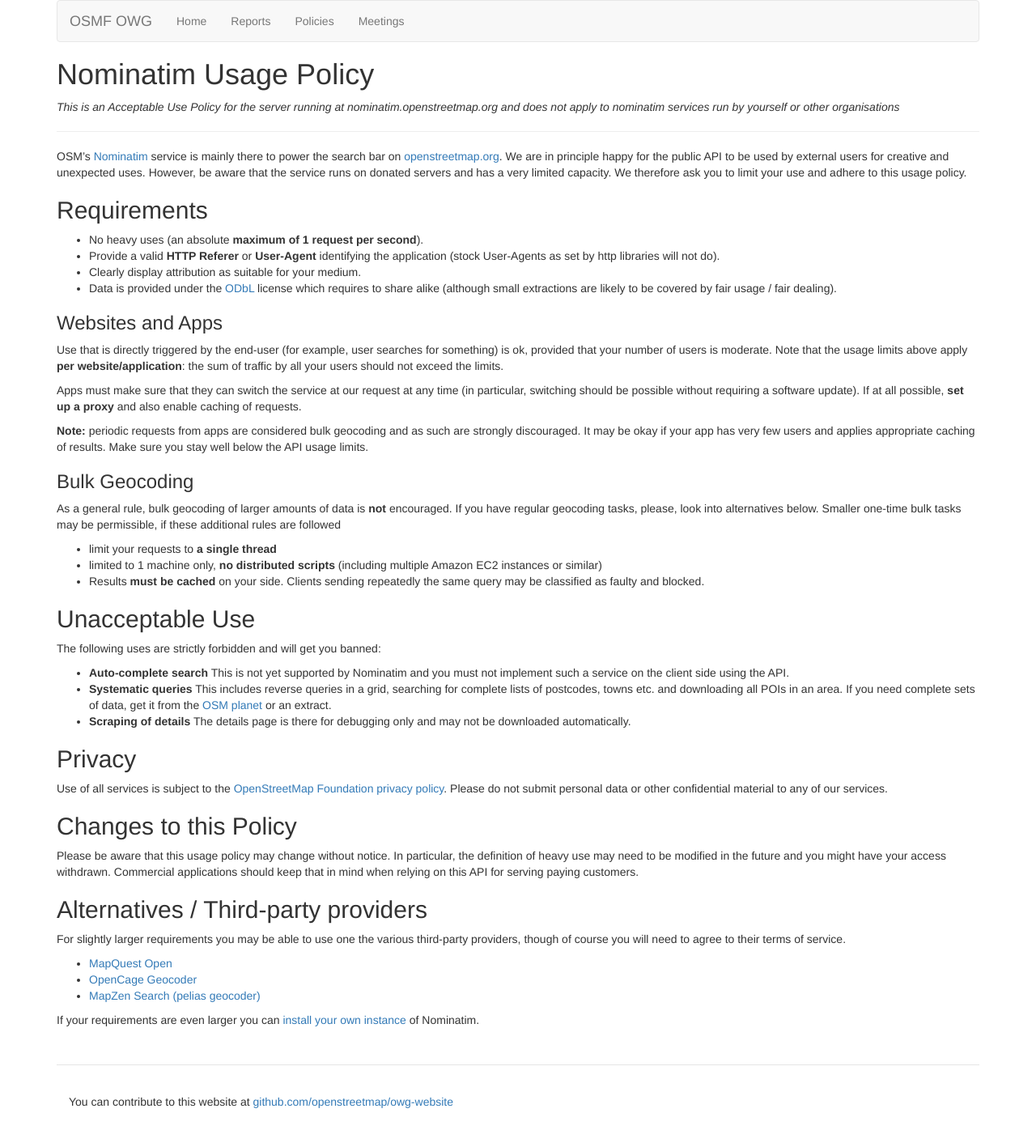
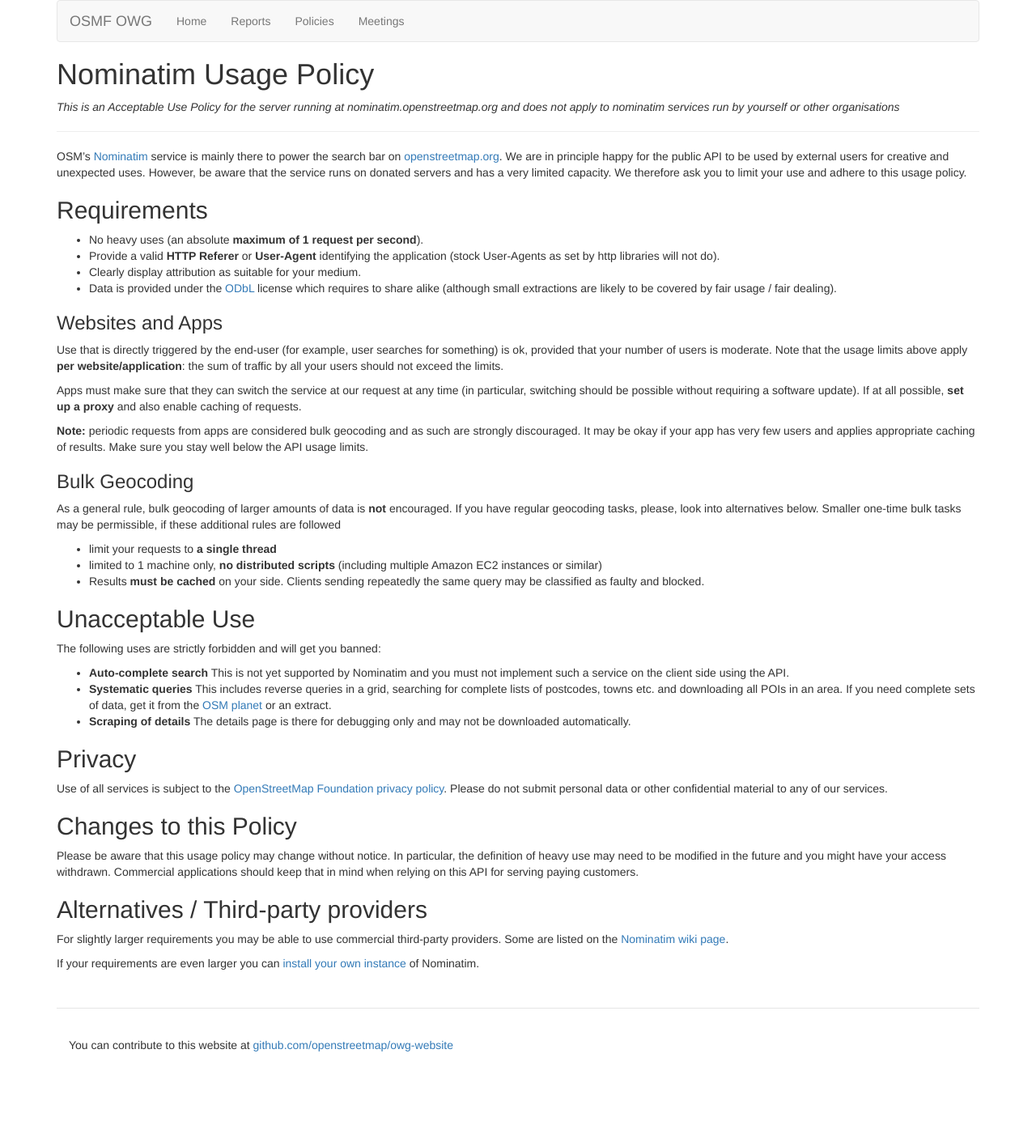
Before and after one commit to openstreetmap/owg-website, a Jekyll site: the page built from policies/nominatim.md, in a window 1280 px wide. Shown: the whole page at 81% size. Built offline with Jekyll 4.4.1, drawn with Linux system fonts in a browser that asks for light colours; after the commit the page ends 1347 px from its top, so only the background shows below that.

Commit message:
Refer to wiki page for Nominatim alternatives

```diff
--- a/policies/nominatim.md
+++ b/policies/nominatim.md
@@ -52,10 +52,6 @@
 
 ## Alternatives / Third-party providers
 
-For slightly larger requirements you may be able to use one the various third-party providers, though of course you will need to agree to their terms of service.
-
-* [MapQuest Open](http://developer.mapquest.com/web/products/open/nominatim)
-* [OpenCage Geocoder](http://geocoder.opencagedata.com/)
-* [MapZen Search (pelias geocoder)](https://mapzen.com/projects/search/)
+For slightly larger requirements you may be able to use commercial third-party providers. Some are listed on the [Nominatim wiki page](https://wiki.openstreetmap.org/wiki/Nominatim#Alternatives_.2F_Third-party_providers).
 
 If your requirements are even larger you can [install your own instance](https://wiki.openstreetmap.org/wiki/Nominatim/Installation) of Nominatim.
```
